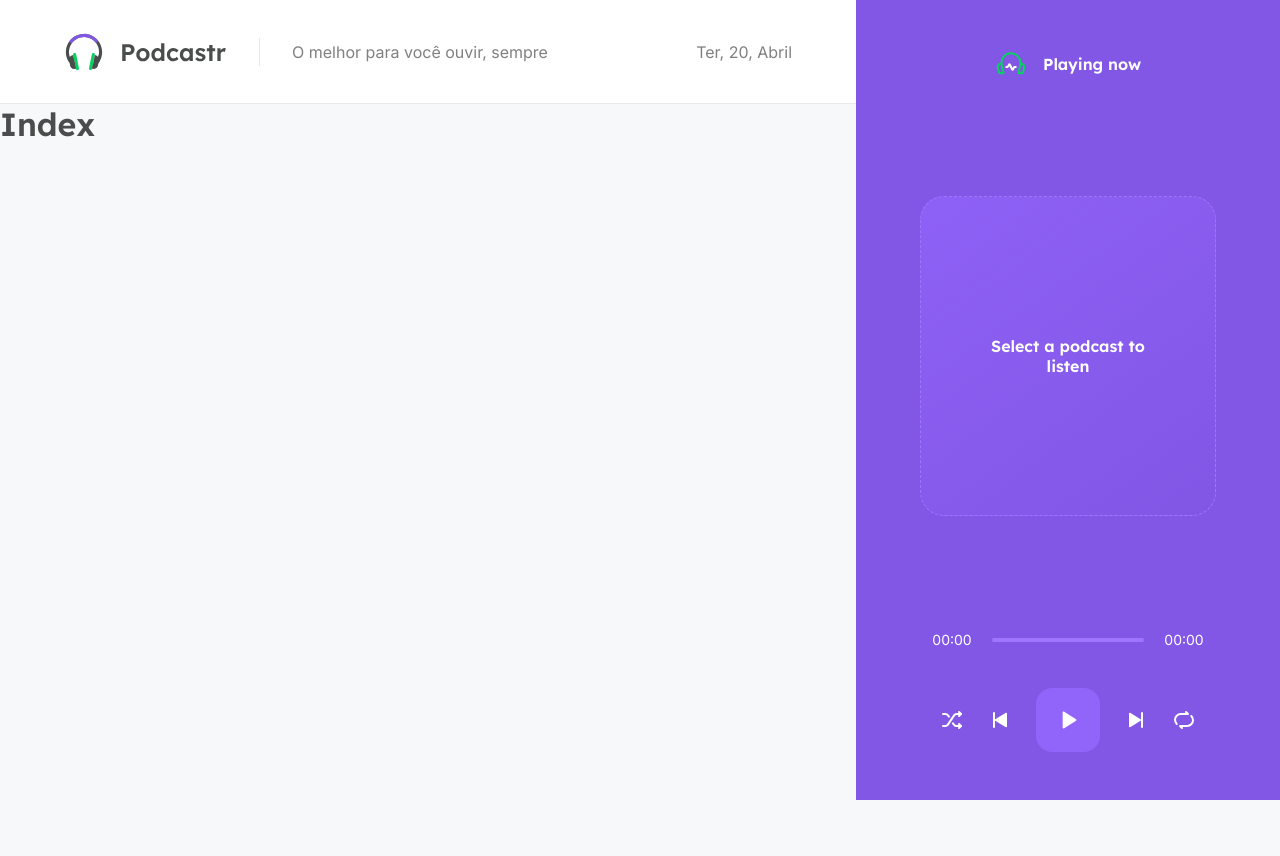
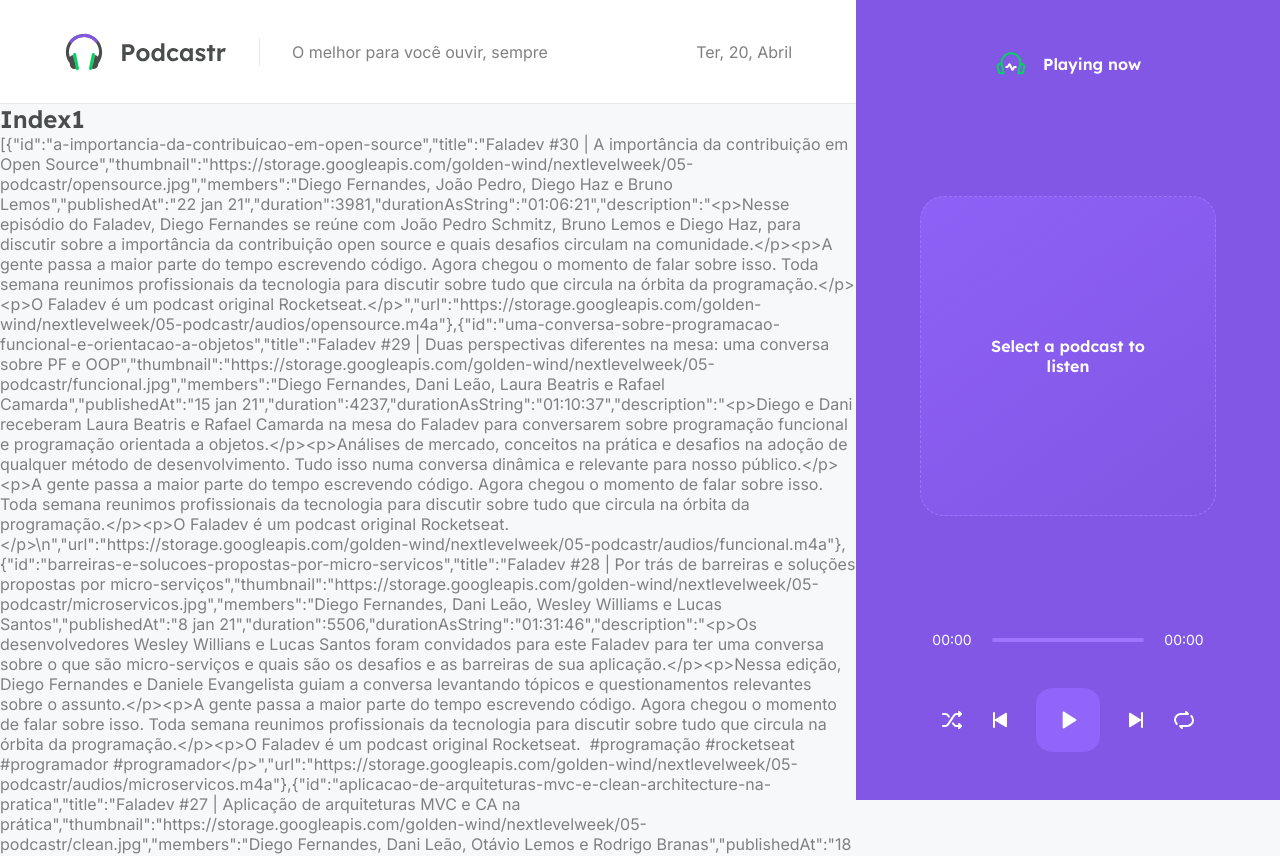
Before and after one commit to AngeloMelo/MPodcastr, a Next.js app: page / in a window 1280 px wide. Shown: the top 856 px of the page. Before the commit the page ends 800 px from the top, so only its background shows below. Built offline with nearby package versions, Linux system fonts and the light colour scheme; data requests are answered from the project's data file.

Commit message:
pre formating episode data

```diff
--- a/package.json
+++ b/package.json
@@ -9,6 +9,7 @@
     "server": "json-server server.json -w -d 750 -p 3333"
   },
   "dependencies": {
+    "axios": "^0.21.1",
     "date-fns": "^2.21.1",
     "next": "10.1.3",
     "react": "17.0.2",
--- a/src/pages/index.tsx
+++ b/src/pages/index.tsx
@@ -1,6 +1,57 @@
+import { GetStaticProps } from 'next'
+import { format, parseISO } from 'date-fns'
+import ptBR from 'date-fns/locale/pt-BR'
+import { api } from '../services/api'
+import { parse } from 'node:path'
+import { convertDurationToTimeString } from '../utils/convertDurationToTimeString'
 
-export default function Home() {
+type Episode = {
+  id: string;
+  title: string;
+}
+
+type HomeProps = {
+  episodes: Array<Episode>
+}
+export default function Home(props: HomeProps) {
+  console.log(props.episodes)
   return (
-    <h1>Index</h1>
+    <div>
+      <h2>Index1</h2>
+      <p>{ JSON.stringify(props.episodes)}</p>
+    </div>
   )
 }
+
+export const getStaticProps: GetStaticProps = async () => {
+
+  //use getServerSideProps  for SSR
+  const { data } = await api.get('episodes', {
+    params:{
+      _limit: 12,
+      _sort: 'published_at',
+      _order: 'desc'
+    }
+  })
+
+  const episodes = data.map(episode => {
+    return {
+      id: episode.id,
+      title: episode.title,
+      thumbnail: episode.thumbnail,
+      members: episode.members,
+      publishedAt: format(parseISO(episode.published_at), 'd MMM yy', {locale: ptBR}),
+      duration: Number(episode.file.duration),
+      durationAsString: convertDurationToTimeString(Number(episode.file.duration)),
+      description: episode.description,
+      url: episode.file.url
+    }
+  })
+
+  return {
+    props:{
+      episodes
+    },
+    revalidate : 60 * 60 * 8
+  }
+}
--- /dev/null
+++ b/src/services/api.ts
@@ -0,0 +1,5 @@
+import axios from 'axios'
+
+export const api = axios.create({
+    baseURL: 'http://localhost:3333'
+})
--- /dev/null
+++ b/src/utils/convertDurationToTimeString.ts
@@ -0,0 +1,11 @@
+export function convertDurationToTimeString(durationInSeconds: number): string {
+    const hour = Math.floor(durationInSeconds / (60 * 60))
+    const minutes = Math.floor((durationInSeconds % (60 * 60)) / 60)
+    const seconds = durationInSeconds % 60
+
+    const result = [hour, minutes, seconds]
+        .map(unit => String(unit).padStart(2, '0'))
+        .join(':')
+
+    return result
+}
```
Also changed, not shown: 1 other file (tests, documents, lock files or other folders).
